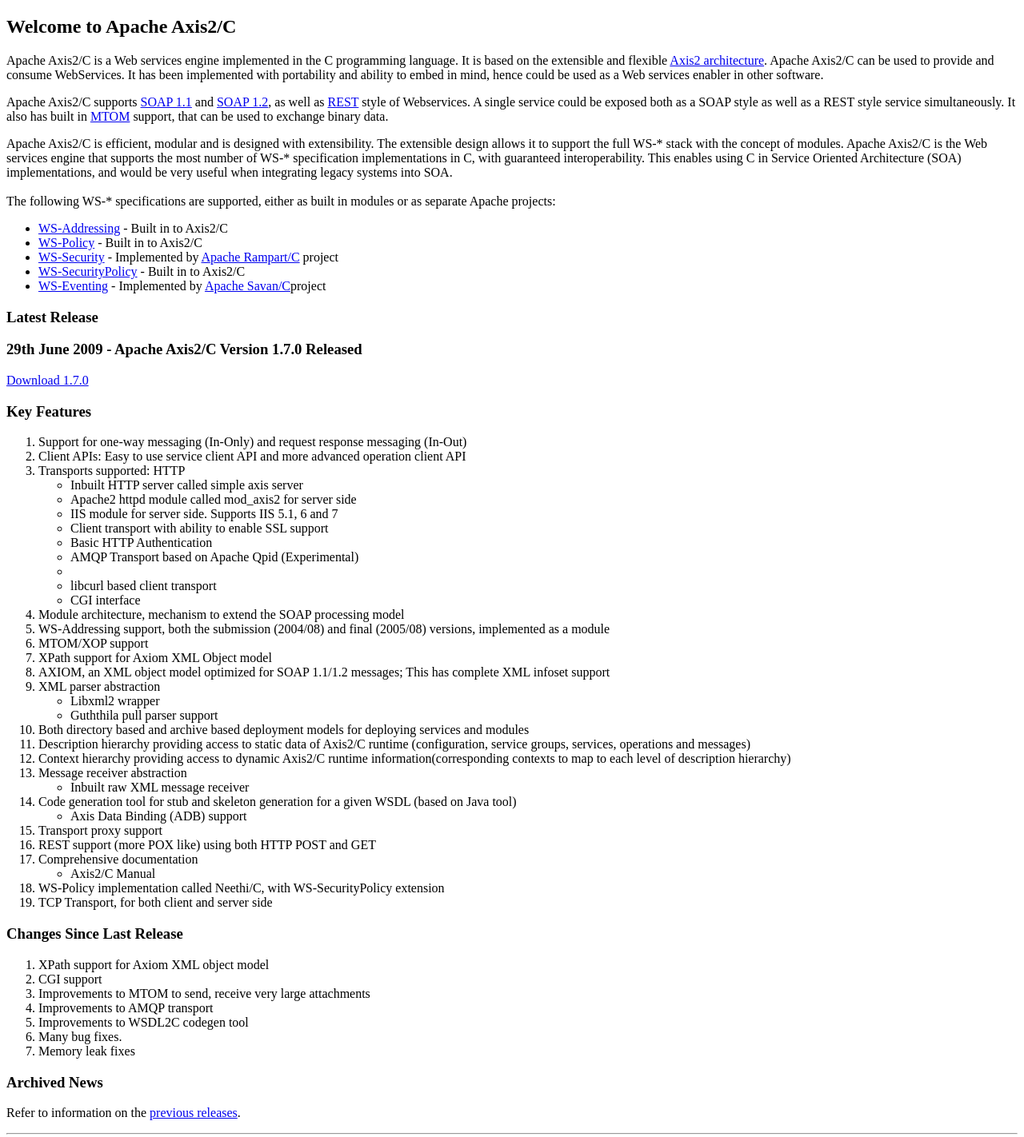
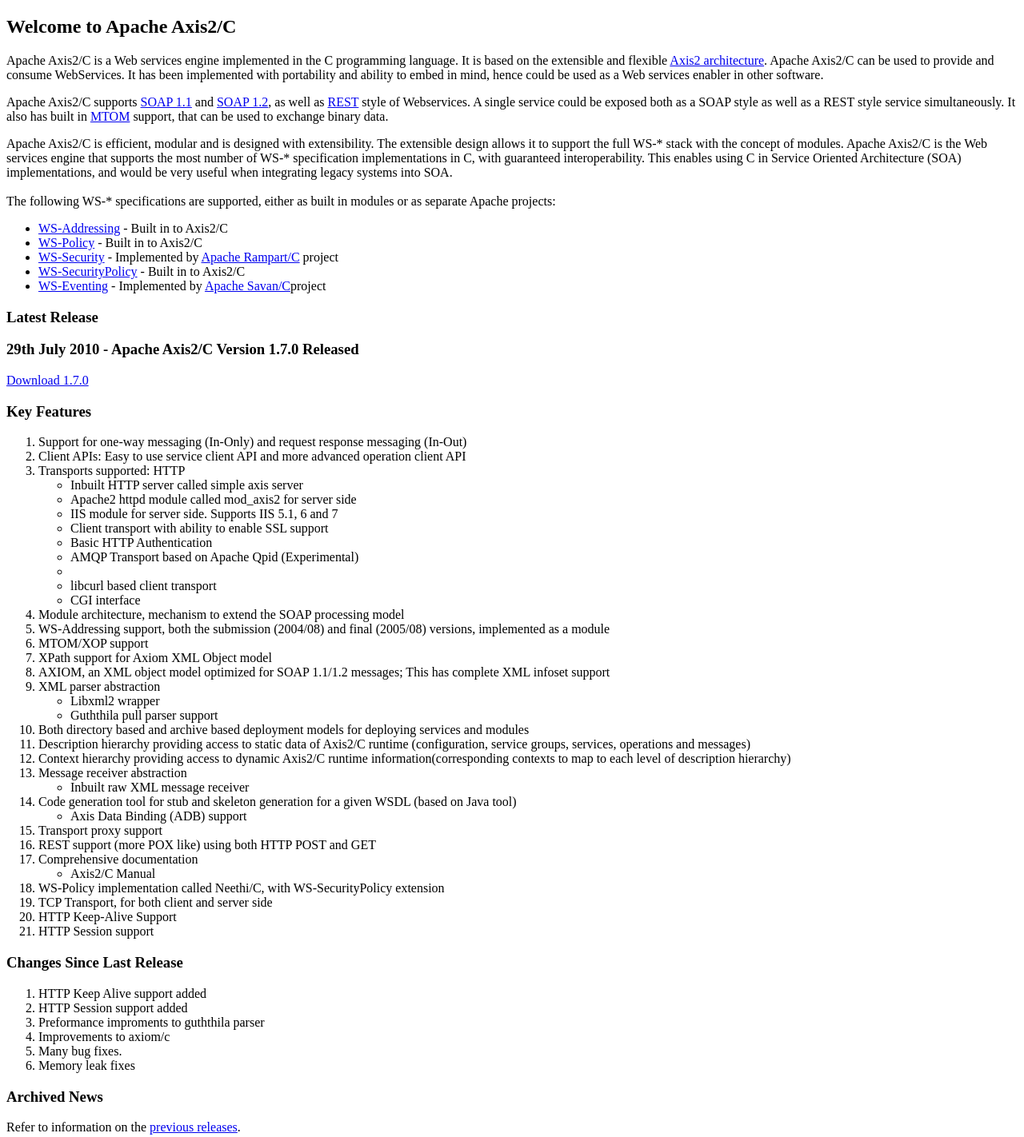
Before and after one commit to bnoordhuis/axis2-c, a plain HTML site: page xdocs/index.html in a window 1280 px wide. Shown: the top 1422 px of the page at 80% size. Drawn offline with Linux system fonts and the light colour scheme.

Commit message:
docs updated
git-svn-id: http://svn.apache.org/repos/asf/axis/axis2/c/core/trunk@979388 13f79535-47bb-0310-9956-ffa450edef68

```diff
--- a/xdocs/index.html
+++ b/xdocs/index.html
@@ -20,8 +20,8 @@
       <h3>Latest Release</h3>
     </div>
     <div class="subsection">
-      <a name="29_June_2009_-_Apache_Axis2_C_Version_1.7.0_Released"></a>
-      <h3>29th June 2009 - Apache Axis2/C Version 1.7.0 Released</h3>
+      <a name="29_July_2010_-_Apache_Axis2_C_Version_1.7.0_Released"></a>
+      <h3>29th July 2010 - Apache Axis2/C Version 1.7.0 Released</h3>
       <p><a href="http://ws.apache.org/axis2/c/download.cgi" class="externalLink" title="External Link">Download 1.7.0</a></p>
     </div>
     <div class="subsection">
@@ -74,16 +74,17 @@
         </li>
         <li>WS-Policy implementation called Neethi/C, with WS-SecurityPolicy extension</li>
         <li>TCP Transport, for both client and server side </li>
+        <li>HTTP Keep-Alive Support </li>
+        <li>HTTP Session support</li>
     </ol></div>
     <div class="subsection">
       <a name="Major_Changes_Since_Last_Release"></a>
       <h3>Changes Since Last Release</h3>
       <ol>
-        <li>XPath support for Axiom XML object model</li>
-        <li>CGI support</li>
-        <li>Improvements to MTOM to send, receive very large attachments</li>
-        <li>Improvements to AMQP transport</li>
-        <li>Improvements to WSDL2C codegen tool</li>
+        <li>HTTP Keep Alive support added</li>
+        <li>HTTP Session support added</li>
+        <li>Preformance improments to guththila parser</li>
+        <li>Improvements to axiom/c</li>
         <li>Many bug fixes.</li>
         <li>Memory leak fixes</li>
       </ol>
```
